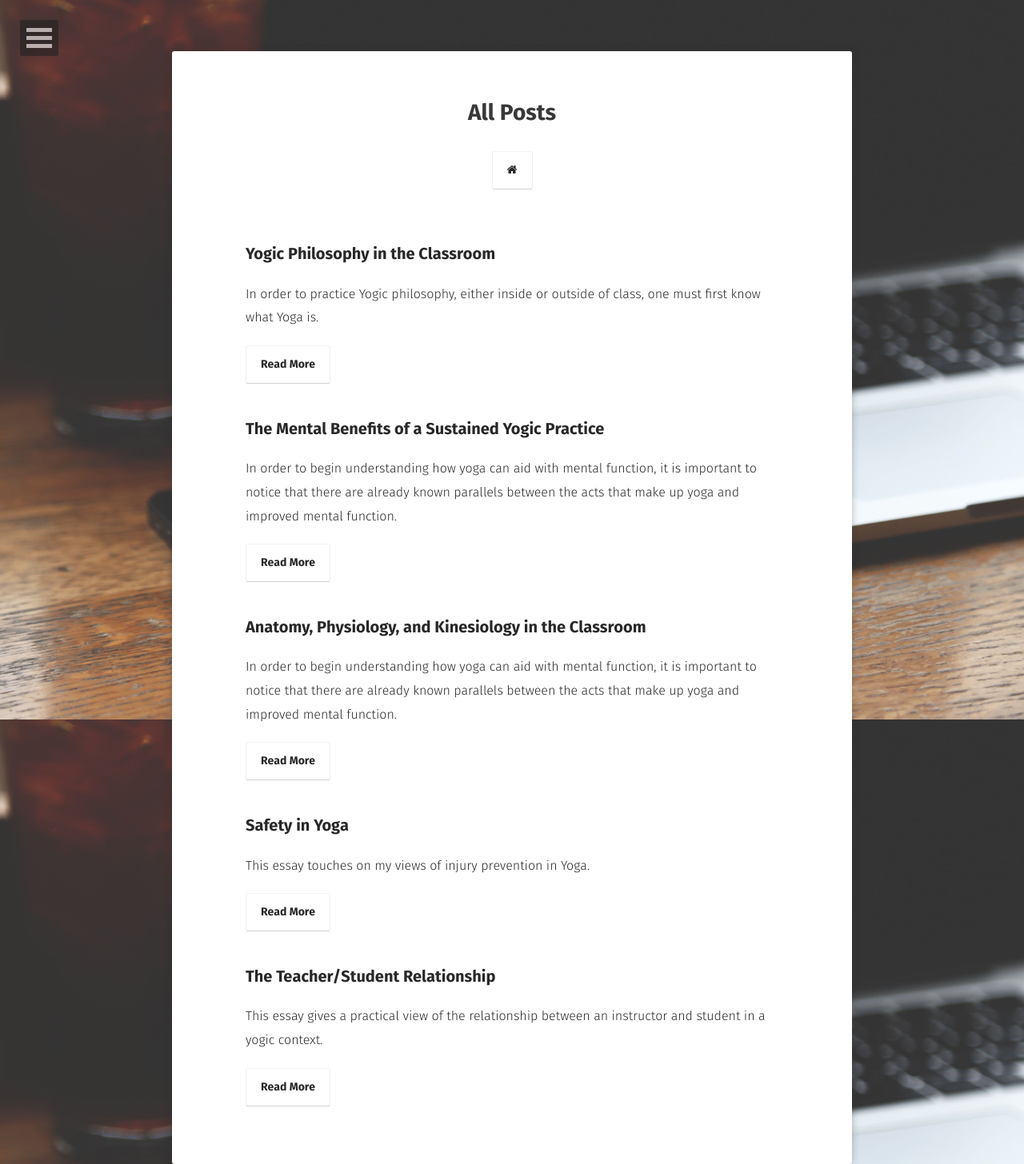
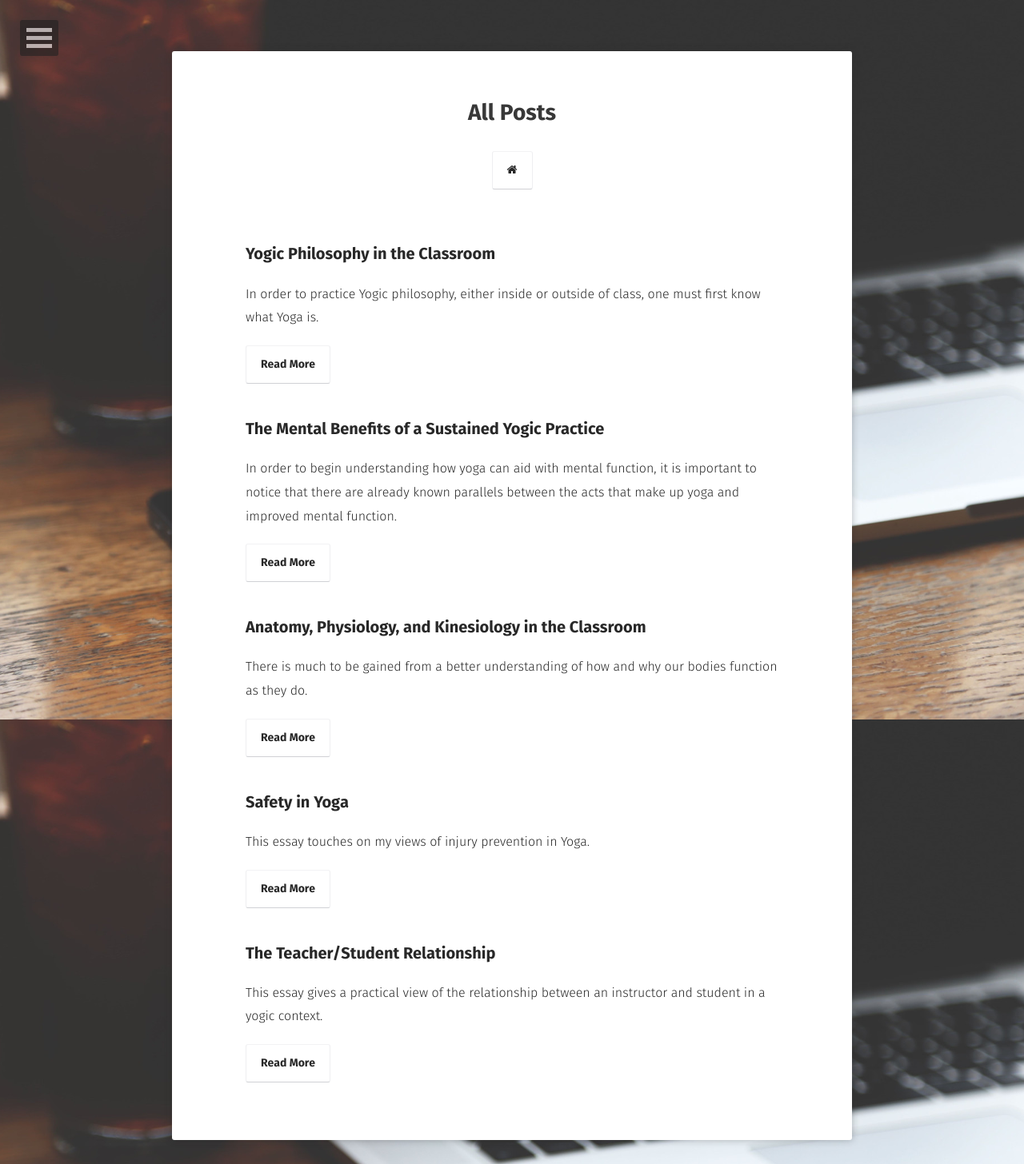
Before and after one commit to anthonybradshaw/anthonybradshaw.github.io, a Jekyll site: the page built from posts/index.md, in a window 1280 px wide. Shown: the whole page at 80% size. Built offline with Jekyll 4.4.1, drawn with Linux system fonts in a browser that asks for light colours; some web fonts are replaced.

Commit message:
changed description for anatomy article

```diff
--- a/_posts/2016-12-29-yoga-anatony-physiology-kinesiology.md
+++ b/_posts/2016-12-29-yoga-anatony-physiology-kinesiology.md
@@ -2,7 +2,7 @@
 layout: post
 title: "Anatomy, Physiology, and Kinesiology in the Classroom"
 date: 2016-12-29
-excerpt: "In order to begin understanding how yoga can aid with mental function, it is important to notice that there are already known parallels between the acts that make up yoga and improved mental function."
+excerpt: "There is much to be gained from a better understanding of how and why our bodies function as they do."
 tags: [yoga, health, anatomy, physiology, kinesiology, instruction]
 comments: true
 ---
```
